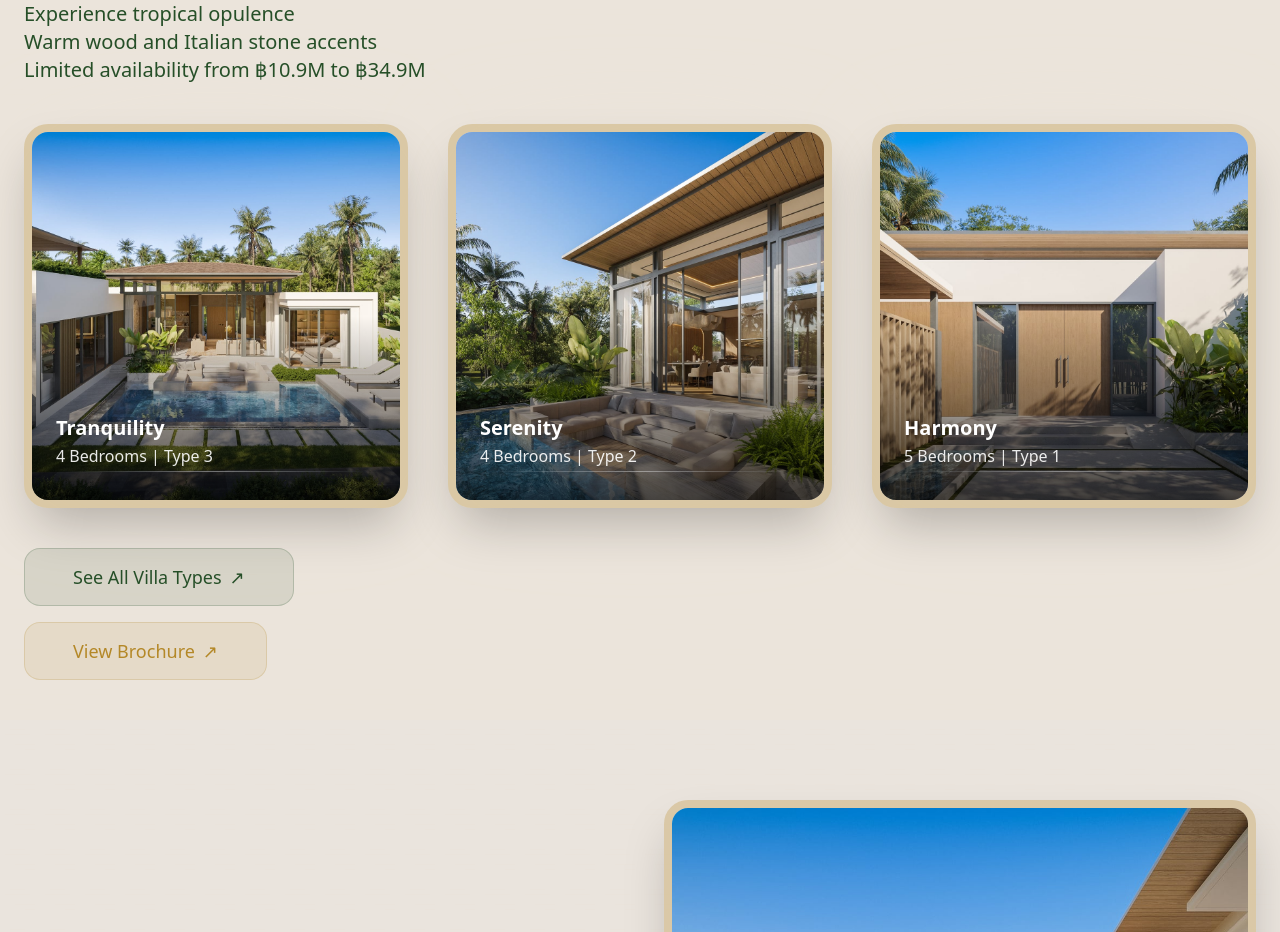
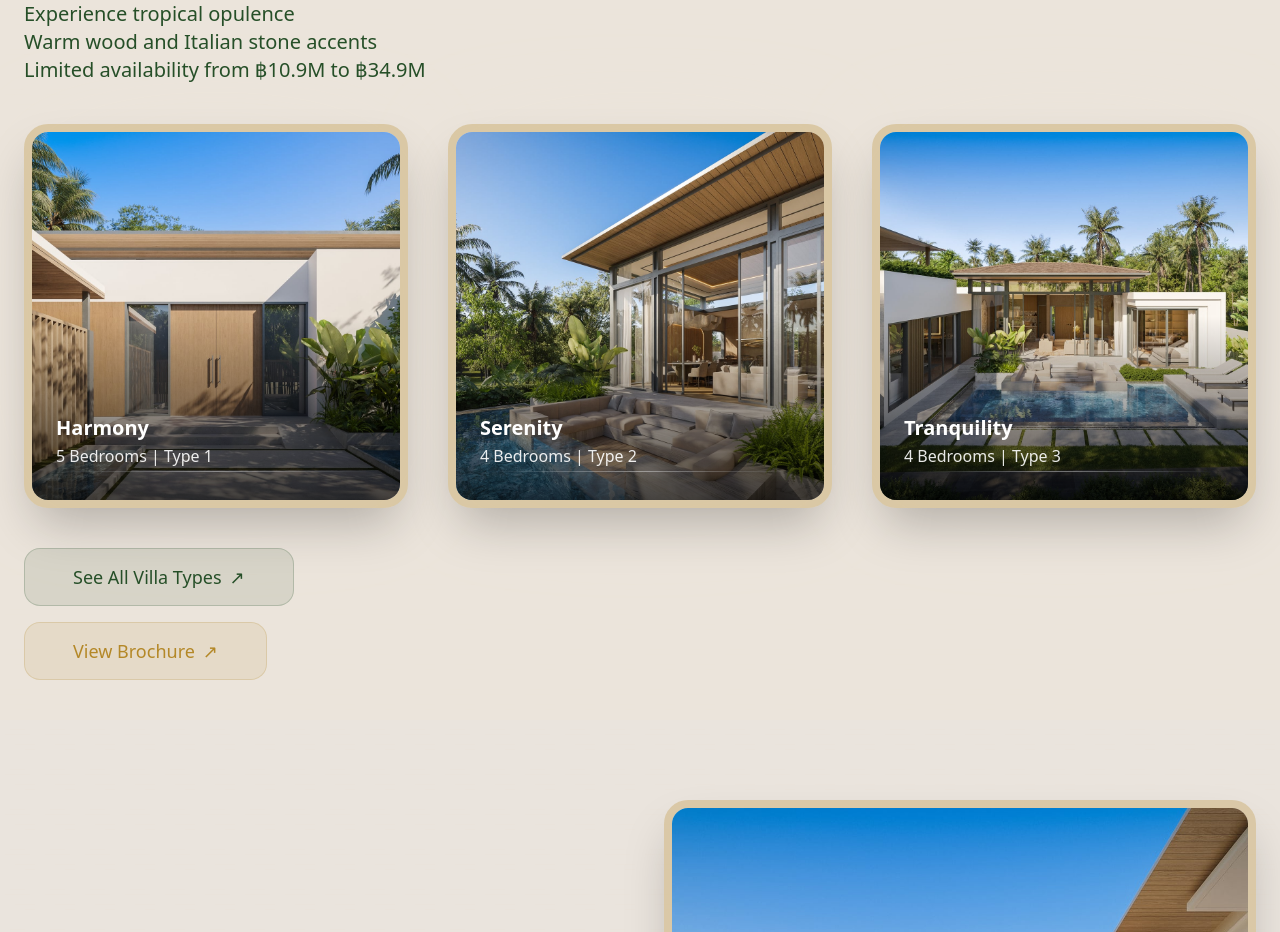
Before and after one commit to Marnfah-Pool-Villas/truffle-clone-v398, a Next.js app in the folder truffle-clone/: page / in a window 1280 px wide. Shown: the part 1160-2092 px from the top of the page. Built offline with nearby package versions, Linux system fonts and the light colour scheme; a web font is replaced by a local one.

Commit message:
Reorder villa cards
cgen-27e91ce9aa8946e1ad5d53b08704000c

```diff
--- a/truffle-clone/src/components/PropertiesSection.tsx
+++ b/truffle-clone/src/components/PropertiesSection.tsx
@@ -35,7 +35,7 @@ export default function PropertiesSection() {
 
           {/* Villa Grid - Three columns on desktop, single column on mobile */}
           <div className="w-full space-y-6 lg:grid lg:grid-cols-3 lg:gap-8 xl:gap-10 lg:space-y-0 mt-6 villa-section-no-scroll villa-container-static">
-              {/* FIRST VILLA: Tranquility - CHEAPEST at ฿12.3M THB */}
+              {/* FIRST VILLA: Harmony - MOST EXPENSIVE at ฿23.4M THB */}
               <div className="w-full group relative villa-container-static">
                 {/* Glow effect behind the image */}
                 <div
@@ -48,17 +48,17 @@ export default function PropertiesSection() {
                 />
                 <div className="relative aspect-[4/3] lg:aspect-[3/4] xl:aspect-square rounded-3xl md:shadow-2xl w-full overflow-hidden border-8 border-[#b48828]/30">
                   <img
-                    src="/villa4.jpg"
-                    alt="Tranquility - Contemporary Pool Villa"
+                    src="/villa2.jpg"
+                    alt="Harmony - Luxury Pool Terrace Villa"
                     className="w-full h-full object-cover"
                   />
 
                   <div className="absolute inset-0 bg-gradient-to-t from-black/70 via-transparent to-transparent" />
                   <div className="absolute bottom-0 left-0 right-0 p-4 lg:p-6 text-white">
                     <div className="text-center md:text-left">
-                      <h3 className="text-lg lg:text-xl font-semibold mb-0.5">{t.properties.villa1.name}</h3>
+                      <h3 className="text-lg lg:text-xl font-semibold mb-0.5">{t.properties.villa3.name}</h3>
                       <p className="text-white/90 text-sm lg:text-base mb-1 pb-1 relative">
-                        {t.properties.villa1.features}
+                        {t.properties.villa3.features}
                         <span className="absolute bottom-0 left-0 right-0 h-px bg-gradient-to-r from-transparent via-white/40 to-transparent"
                               style={{boxShadow: '0 0 8px rgba(255, 255, 255, 0.3), 0 0 16px rgba(212, 175, 55, 0.2)'}}></span>
                       </p>
@@ -99,7 +99,7 @@ export default function PropertiesSection() {
                 </div>
               </div>
 
-              {/* THIRD VILLA: Harmony - MOST EXPENSIVE at ฿23.4M THB */}
+              {/* THIRD VILLA: Tranquility - CHEAPEST at ฿12.3M THB */}
               <div className="w-full group relative villa-container-static">
                 {/* Glow effect behind the image */}
                 <div
@@ -112,17 +112,17 @@ export default function PropertiesSection() {
                 />
                 <div className="relative aspect-[4/3] lg:aspect-[3/4] xl:aspect-square rounded-3xl md:shadow-2xl w-full overflow-hidden border-8 border-[#b48828]/30">
                   <img
-                    src="/villa2.jpg"
-                    alt="Harmony - Luxury Pool Terrace Villa"
+                    src="/villa4.jpg"
+                    alt="Tranquility - Contemporary Pool Villa"
                     className="w-full h-full object-cover"
                   />
 
                   <div className="absolute inset-0 bg-gradient-to-t from-black/70 via-transparent to-transparent" />
                   <div className="absolute bottom-0 left-0 right-0 p-4 lg:p-6 text-white">
                     <div className="text-center md:text-left">
-                      <h3 className="text-lg lg:text-xl font-semibold mb-0.5">{t.properties.villa3.name}</h3>
+                      <h3 className="text-lg lg:text-xl font-semibold mb-0.5">{t.properties.villa1.name}</h3>
                       <p className="text-white/90 text-sm lg:text-base mb-1 pb-1 relative">
-                        {t.properties.villa3.features}
+                        {t.properties.villa1.features}
                         <span className="absolute bottom-0 left-0 right-0 h-px bg-gradient-to-r from-transparent via-white/40 to-transparent"
                               style={{boxShadow: '0 0 8px rgba(255, 255, 255, 0.3), 0 0 16px rgba(212, 175, 55, 0.2)'}}></span>
                       </p>
```
